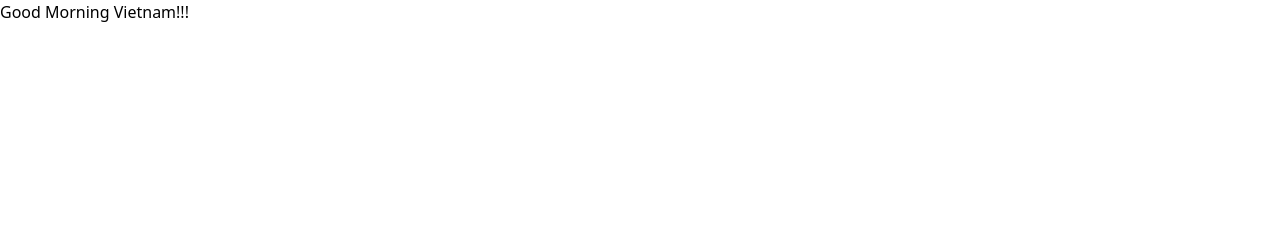
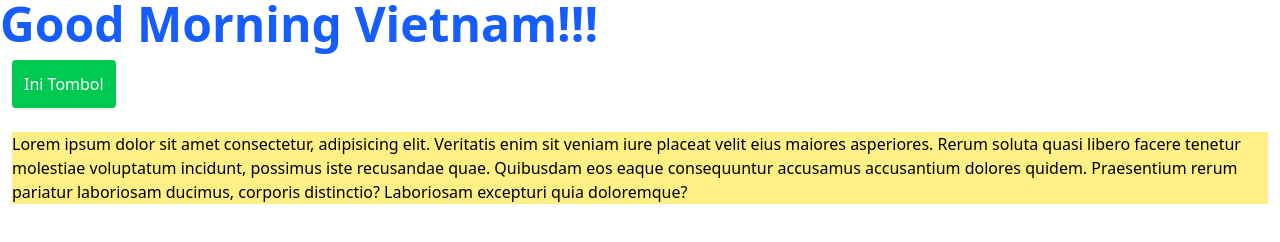
Before and after one commit to Zzathy/tailwind-wpu, a website: page index.html in a window 1280 px wide. Drawn offline with Linux system fonts and the light colour scheme.

Commit message:
feat(css): finish eps 3

```diff
--- a/index.html
+++ b/index.html
@@ -7,6 +7,19 @@
     <link rel="stylesheet" href="css/output.css" />
   </head>
   <body>
-    <h1>Good Morning Vietnam!!!</h1>
+    <h1 class="text-5xl font-bold text-blue-600">Good Morning Vietnam!!!</h1>
+    <a
+      href=""
+      class="bg-green-500 p-3 text-white inline-block m-3 rounded shadow hover:bg-green-600"
+      >Ini Tombol</a
+    >
+    <p class="m-3 bg-yellow-200">
+      Lorem ipsum dolor sit amet consectetur, adipisicing elit. Veritatis enim
+      sit veniam iure placeat velit eius maiores asperiores. Rerum soluta quasi
+      libero facere tenetur molestiae voluptatum incidunt, possimus iste
+      recusandae quae. Quibusdam eos eaque consequuntur accusamus accusantium
+      dolores quidem. Praesentium rerum pariatur laboriosam ducimus, corporis
+      distinctio? Laboriosam excepturi quia doloremque?
+    </p>
   </body>
 </html>
--- a/package.json
+++ b/package.json
@@ -2,5 +2,9 @@
   "dependencies": {
     "@tailwindcss/cli": "^4.1.7",
     "tailwind": "^4.0.0"
+  },
+  "scripts": {
+    "dev": "npx @tailwindcss/cli -i ./src/input.css -o ./css/output.css --watch",
+    "minify": "npx tailwindcss -o ./css/final.css --minify"
   }
 }
```
Also changed, not shown: css/output.css.
